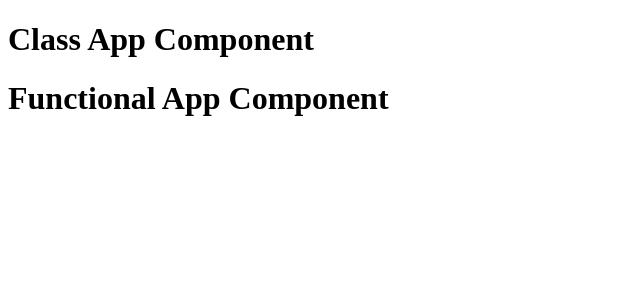
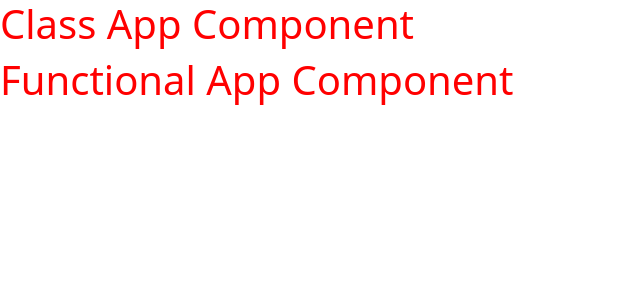
Before and after one commit to chanakya6/my-app, a React (Create React App) app: page / in a window 1280 px wide. Shown: the top 300 px of the page, without its empty margins (0-640 px from the left). Built offline with nearby package versions, Linux system fonts and the light colour scheme.

Commit message:
initial changes

```diff
--- a/package.json
+++ b/package.json
@@ -6,6 +6,7 @@
     "@testing-library/jest-dom": "^5.16.5",
     "@testing-library/react": "^13.4.0",
     "@testing-library/user-event": "^13.5.0",
+    "bootstrap": "^5.3.0",
     "react": "^18.2.0",
     "react-dom": "^18.2.0",
     "react-scripts": "5.0.1",
--- a/public/index.html
+++ b/public/index.html
@@ -10,6 +10,7 @@
       content="Web site created using create-react-app"
     />
     <link rel="apple-touch-icon" href="%PUBLIC_URL%/logo192.png" />
+    <link rel="stylesheet" href="https://cdn.jsdelivr.net/npm/bootstrap@5.2.3/dist/css/bootstrap.min.css" integrity="sha384-rbsA2VBKQhggwzxH7pPCaAqO46MgnOM80zW1RWuH61DGLwZJEdK2Kadq2F9CUG65" crossorigin="anonymous">
     <!--
       manifest.json provides metadata used when your web app is installed on a
       user's mobile device or desktop. See https://developers.google.com/web/fundamentals/web-app-manifest/
@@ -39,5 +40,7 @@
       To begin the development, run `npm start` or `yarn start`.
       To create a production bundle, use `npm run build` or `yarn build`.
     -->
+    <script src="https://cdn.jsdelivr.net/npm/bootstrap@5.2.3/dist/js/bootstrap.min.js" integrity="sha384-cuYeSxntonz0PPNlHhBs68uyIAVpIIOZZ5JqeqvYYIcEL727kskC66kF92t6Xl2V" crossorigin="anonymous"></script>
+    <script src="https://cdn.jsdelivr.net/npm/bootstrap@5.2.3/dist/js/bootstrap.bundle.min.js" integrity="sha384-kenU1KFdBIe4zVF0s0G1M5b4hcpxyD9F7jL+jjXkk+Q2h455rYXK/7HAuoJl+0I4" crossorigin="anonymous"></script>
   </body>
 </html>
--- /dev/null
+++ b/src/components/classComp/ClassApp.css
@@ -0,0 +1,3 @@
+h1{
+    color: red;
+}
--- a/src/components/classComp/ClassApp.js
+++ b/src/components/classComp/ClassApp.js
@@ -1,4 +1,6 @@
 import React, {Component} from 'react';
+import  './ClassApp.css';
+
 
 class ClassApp extends Component{
     render(){
```
Also changed, not shown: 1 other file (tests, documents, lock files or other folders).
